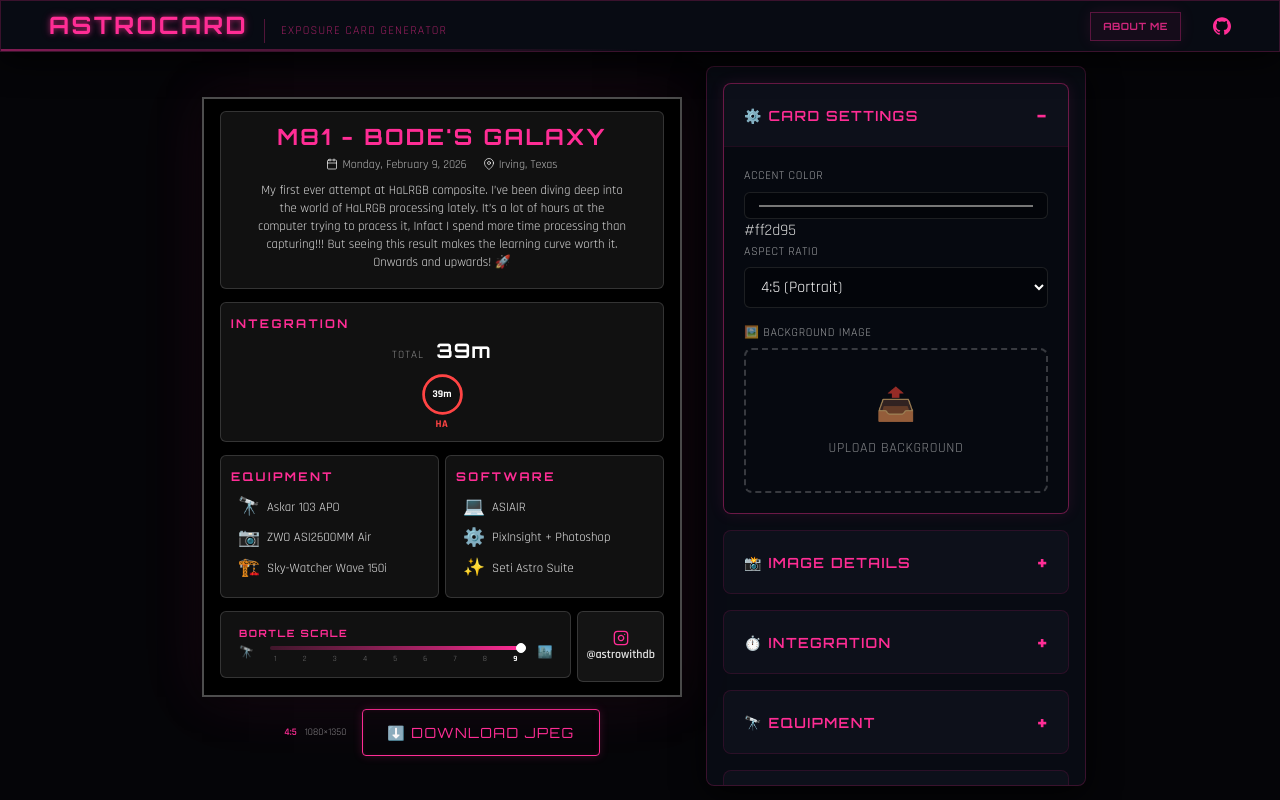
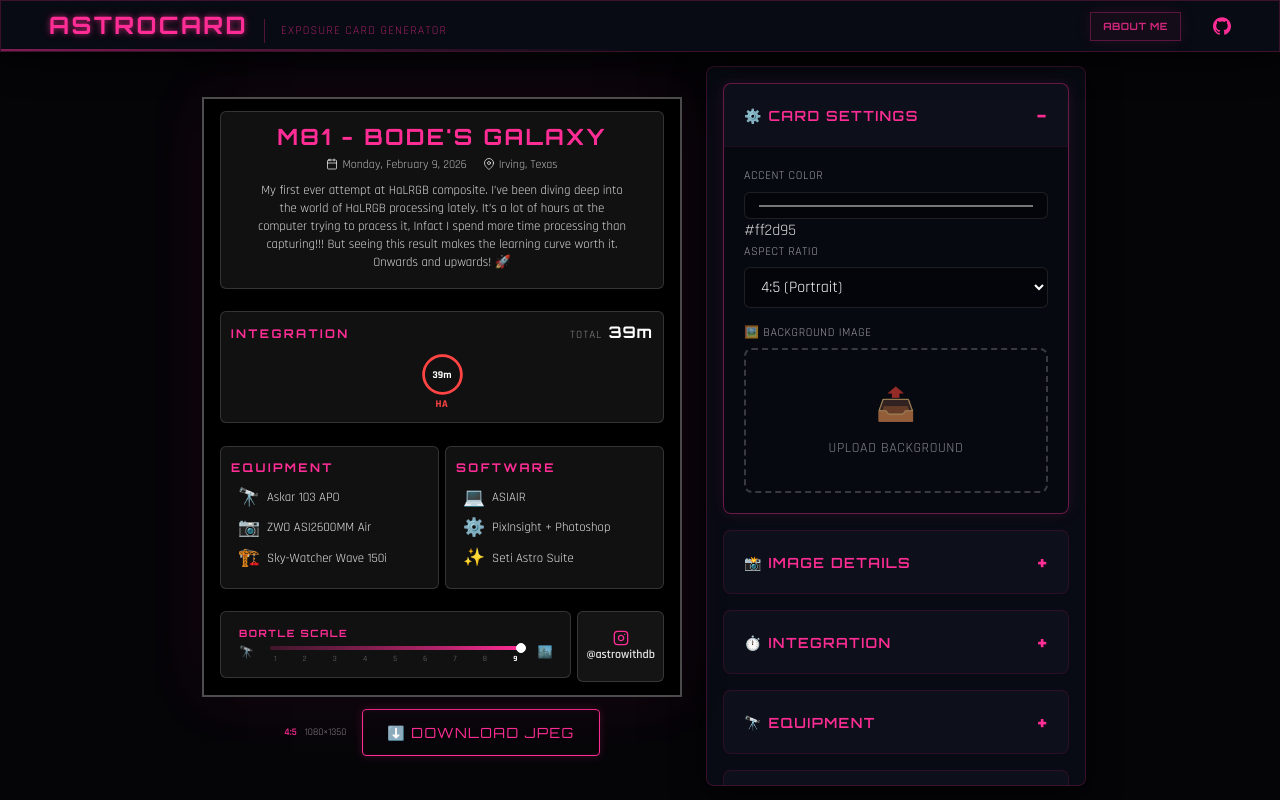
Before and after one commit to sidthesloth92/db-astro-suite, an Angular app in the folder tools/astrocard/: page / in a window 1280 px wide. Built offline with nearby package versions, Linux system fonts and the light colour scheme.

Commit message:
style: Adjust integration section header and total time layout and styling.

```diff
--- a/tools/astrocard/src/app/components/card-preview/card-preview.css
+++ b/tools/astrocard/src/app/components/card-preview/card-preview.css
@@ -81,6 +81,17 @@
   margin-bottom: 0.5rem;
 }
 
+.section-header-row {
+  display: flex;
+  justify-content: space-between;
+  align-items: baseline;
+  margin-bottom: 0.5rem;
+}
+
+.section-header-row .section-header {
+  margin-bottom: 0;
+}
+
 /* Title Section */
 .title-section {
   text-align: center;
@@ -136,14 +147,12 @@
 .integration-total {
   display: flex;
   align-items: baseline;
-  justify-content: center;
-  gap: 0.75rem;
-  margin-bottom: 0.5rem;
+  gap: 0.375rem;
 }
 
 .integration-time {
   font-family: var(--db-font-display);
-  font-size: 1.25rem; /* Reduced further for space */
+  font-size: 1rem; /* Scaled down for header row */
   font-weight: 700;
   line-height: 1;
   color: white;
--- a/tools/astrocard/src/app/components/card-preview/card-preview.html
+++ b/tools/astrocard/src/app/components/card-preview/card-preview.html
@@ -62,10 +62,12 @@
 
       <!-- Integration Section -->
       <section class="card-section integration-section">
-        <h2 class="section-header">INTEGRATION</h2>
-        <div class="integration-total">
-          <span class="integration-label">TOTAL</span>
-          <span class="integration-time">{{ totalIntegration }}</span>
+        <div class="section-header-row">
+          <h2 class="section-header">INTEGRATION</h2>
+          <div class="integration-total">
+            <span class="integration-label">TOTAL</span>
+            <span class="integration-time">{{ totalIntegration }}</span>
+          </div>
         </div>
 
         <div class="filter-rings">
```
